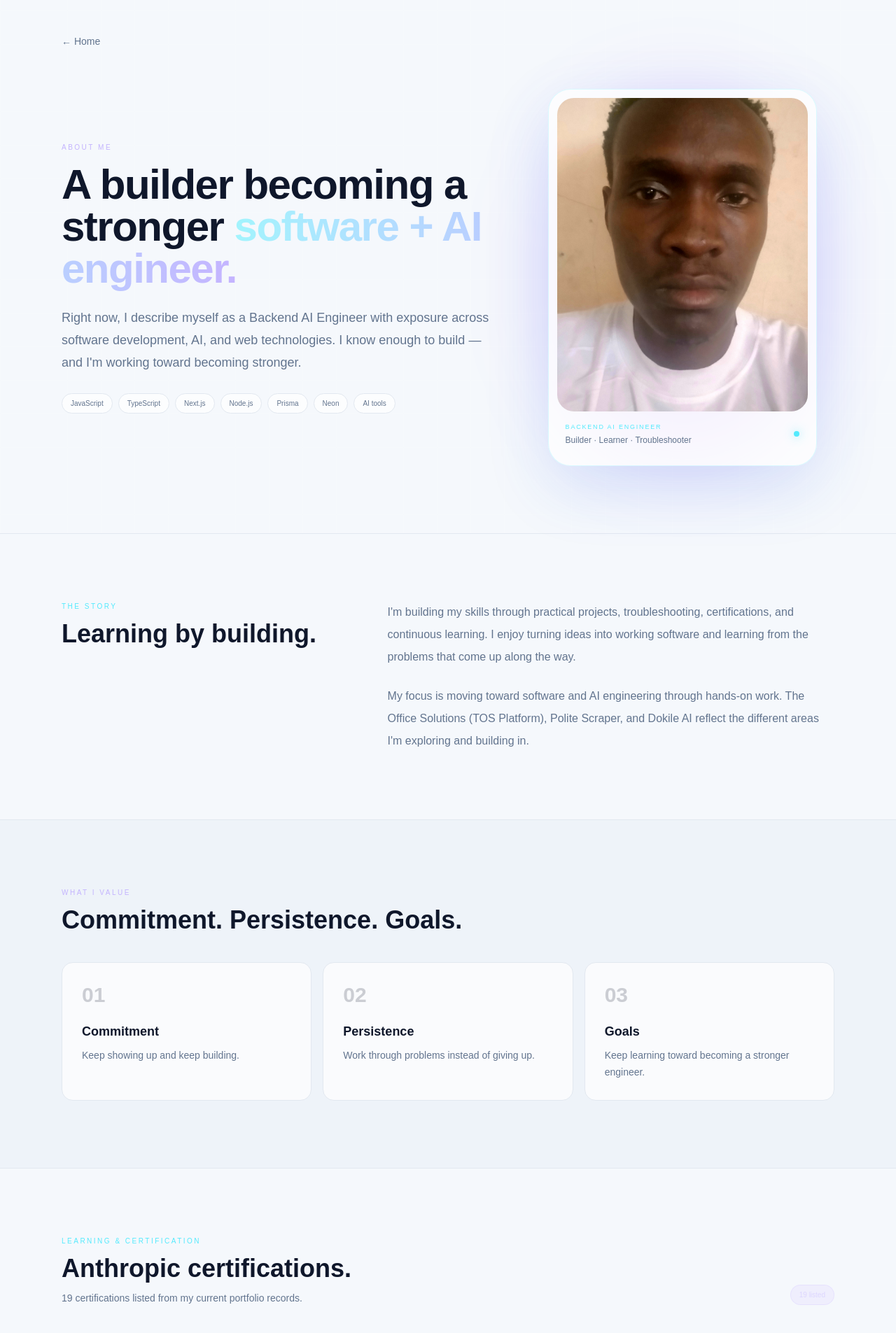
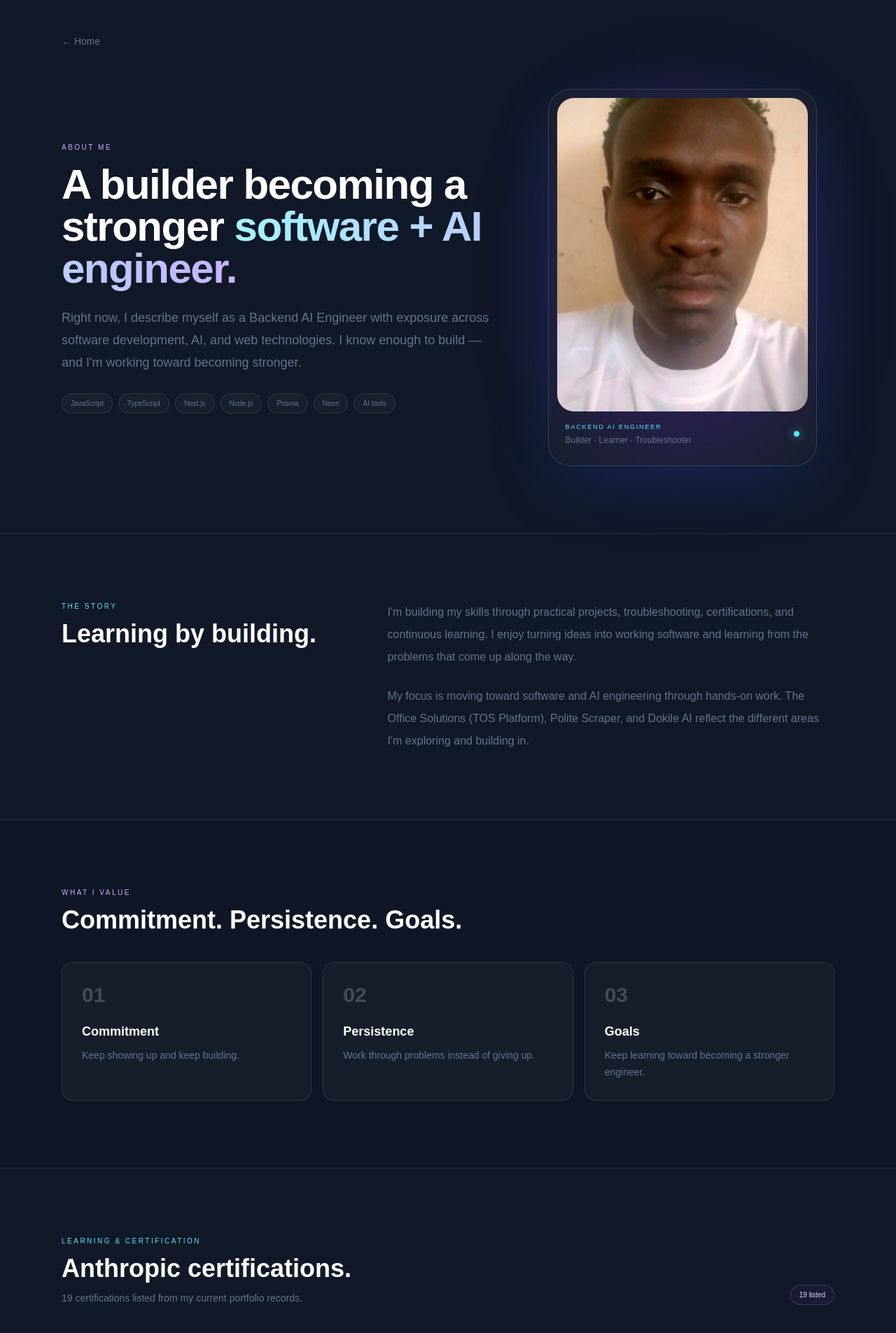
Before and after one commit to Leslei-254/leslei-portfolio, a Next.js app: page /about in a window 1280 px wide. Shown: the part 100-2005 px from the top of the page at 70% size. Built offline with nearby package versions, Linux system fonts and the light colour scheme.

Commit message:
style: balance about page background and contrast

```diff
--- a/app/about/page.tsx
+++ b/app/about/page.tsx
@@ -4,25 +4,25 @@ const certifications = ["AI Fluency: Framework & Foundations","AI Capabilities a
 const skills = ["JavaScript","TypeScript","Next.js","Node.js","Prisma","Neon","AI tools"];
 
 export default function AboutPage() {
-  return <main className="min-h-screen overflow-hidden bg-[#f5f8fc] text-slate-900 selection:bg-violet-500/30">
-    <section className="relative border-b border-slate-200 bg-[radial-gradient(circle_at_80%_20%,rgba(37,99,235,.14),transparent_30%),radial-gradient(circle_at_15%_60%,rgba(124,58,237,.1),transparent_28%), #f5f8fc]">
+  return <main className="min-h-screen overflow-hidden bg-[#111827] text-white selection:bg-violet-500/30">
+    <section className="relative border-b border-white/10 bg-[radial-gradient(circle_at_80%_20%,rgba(37,99,235,.14),transparent_30%),radial-gradient(circle_at_15%_60%,rgba(124,58,237,.1),transparent_28%), #111827]">
       <div className="absolute inset-0 opacity-15" style={{backgroundImage:"linear-gradient(rgba(255,255,255,.05) 1px,transparent 1px),linear-gradient(90deg,rgba(255,255,255,.05) 1px,transparent 1px)",backgroundSize:"48px 48px"}}/>
       <div className="relative mx-auto max-w-6xl px-6 pb-20 pt-16 sm:pb-24 sm:pt-20"><Link href="/" className="text-sm text-slate-500 transition hover:text-cyan-300">← Home</Link>
         <div className="mt-14 grid items-center gap-12 lg:grid-cols-[1fr_.7fr]">
-          <div><p className="text-[10px] font-medium uppercase tracking-[.25em] text-violet-300">About Me</p><h1 className="mt-4 max-w-3xl text-4xl font-semibold tracking-tight sm:text-6xl">A builder becoming a stronger <span className="bg-gradient-to-r from-cyan-200 to-violet-300 bg-clip-text text-transparent">software + AI engineer.</span></h1><p className="mt-6 max-w-2xl text-lg leading-8 text-slate-500">Right now, I describe myself as a Backend AI Engineer with exposure across software development, AI, and web technologies. I know enough to build — and I&apos;m working toward becoming stronger.</p><div className="mt-7 flex flex-wrap gap-2">{skills.map(s=><span key={s} className="rounded-full border border-slate-200 bg-white/70 px-3 py-1.5 text-[10px] text-slate-500">{s}</span>)}</div></div>
-          <div className="relative mx-auto w-full max-w-sm"><div className="absolute inset-6 rounded-full bg-violet-600/20 blur-3xl"/><div className="relative rounded-[2rem] border border-cyan-300/20 bg-white/70 p-3 shadow-[0_30px_90px_rgba(37,99,235,.15)]"><div className="aspect-[4/5] overflow-hidden rounded-[1.5rem] bg-[#e7eef7]"><img src="/leslei-makori.jpg" alt="Leslei Makori" className="h-full w-full object-cover object-center"/></div><div className="flex items-center justify-between px-3 py-4"><div><p className="text-[9px] uppercase tracking-[.2em] text-cyan-300">Backend AI Engineer</p><p className="mt-1 text-xs text-slate-500">Builder · Learner · Troubleshooter</p></div><span className="h-2 w-2 rounded-full bg-cyan-300 shadow-[0_0_14px_rgba(103,232,249,.8)]"/></div></div></div>
+          <div><p className="text-[10px] font-medium uppercase tracking-[.25em] text-violet-300">About Me</p><h1 className="mt-4 max-w-3xl text-4xl font-semibold tracking-tight sm:text-6xl">A builder becoming a stronger <span className="bg-gradient-to-r from-cyan-200 to-violet-300 bg-clip-text text-transparent">software + AI engineer.</span></h1><p className="mt-6 max-w-2xl text-lg leading-8 text-slate-500">Right now, I describe myself as a Backend AI Engineer with exposure across software development, AI, and web technologies. I know enough to build — and I&apos;m working toward becoming stronger.</p><div className="mt-7 flex flex-wrap gap-2">{skills.map(s=><span key={s} className="rounded-full border border-white/10 bg-white/[.03] px-3 py-1.5 text-[10px] text-slate-500">{s}</span>)}</div></div>
+          <div className="relative mx-auto w-full max-w-sm"><div className="absolute inset-6 rounded-full bg-violet-600/20 blur-3xl"/><div className="relative rounded-[2rem] border border-cyan-300/20 bg-white/[.03] p-3 shadow-[0_30px_90px_rgba(37,99,235,.15)]"><div className="aspect-[4/5] overflow-hidden rounded-[1.5rem] bg-[#172235]"><img src="/leslei-makori.jpg" alt="Leslei Makori" className="h-full w-full object-cover object-center"/></div><div className="flex items-center justify-between px-3 py-4"><div><p className="text-[9px] uppercase tracking-[.2em] text-cyan-300">Backend AI Engineer</p><p className="mt-1 text-xs text-slate-500">Builder · Learner · Troubleshooter</p></div><span className="h-2 w-2 rounded-full bg-cyan-300 shadow-[0_0_14px_rgba(103,232,249,.8)]"/></div></div></div>
         </div>
       </div>
     </section>
 
     <section className="mx-auto max-w-6xl px-6 py-20 sm:py-24"><div className="grid gap-10 lg:grid-cols-[.8fr_1.2fr]"><div><p className="text-[10px] uppercase tracking-[.25em] text-cyan-300">The story</p><h2 className="mt-3 text-3xl font-semibold sm:text-4xl">Learning by building.</h2></div><div className="space-y-6 text-slate-500"><p className="leading-8">I&apos;m building my skills through practical projects, troubleshooting, certifications, and continuous learning. I enjoy turning ideas into working software and learning from the problems that come up along the way.</p><p className="leading-8">My focus is moving toward software and AI engineering through hands-on work. The Office Solutions (TOS Platform), Polite Scraper, and Dokile AI reflect the different areas I&apos;m exploring and building in.</p></div></div></section>
 
-    <section className="border-y border-slate-200 bg-[#eef3f9]"><div className="mx-auto max-w-6xl px-6 py-20 sm:py-24"><div className="max-w-2xl"><p className="text-[10px] uppercase tracking-[.25em] text-violet-300">What I value</p><h2 className="mt-3 text-3xl font-semibold sm:text-4xl">Commitment. Persistence. Goals.</h2></div><div className="mt-10 grid gap-4 md:grid-cols-3">{[["01","Commitment","Keep showing up and keep building."],["02","Persistence","Work through problems instead of giving up."],["03","Goals","Keep learning toward becoming a stronger engineer."]].map(([n,t,d])=><div key={n} className="rounded-2xl border border-slate-200 bg-white/70 p-7 transition hover:-translate-y-1 hover:border-violet-400/30"><span className="text-3xl font-semibold text-slate-900/20">{n}</span><h3 className="mt-5 text-lg font-semibold">{t}</h3><p className="mt-2 text-sm leading-6 text-slate-500">{d}</p></div>)}</div></div></section>
+    <section className="border-y border-white/10 bg-[#0f1726]"><div className="mx-auto max-w-6xl px-6 py-20 sm:py-24"><div className="max-w-2xl"><p className="text-[10px] uppercase tracking-[.25em] text-violet-300">What I value</p><h2 className="mt-3 text-3xl font-semibold sm:text-4xl">Commitment. Persistence. Goals.</h2></div><div className="mt-10 grid gap-4 md:grid-cols-3">{[["01","Commitment","Keep showing up and keep building."],["02","Persistence","Work through problems instead of giving up."],["03","Goals","Keep learning toward becoming a stronger engineer."]].map(([n,t,d])=><div key={n} className="rounded-2xl border border-white/10 bg-white/[.03] p-7 transition hover:-translate-y-1 hover:border-violet-400/30"><span className="text-3xl font-semibold text-white/20">{n}</span><h3 className="mt-5 text-lg font-semibold">{t}</h3><p className="mt-2 text-sm leading-6 text-slate-500">{d}</p></div>)}</div></div></section>
 
-    <section className="mx-auto max-w-6xl px-6 py-20 sm:py-24"><div className="flex flex-col gap-5 sm:flex-row sm:items-end sm:justify-between"><div><p className="text-[10px] uppercase tracking-[.25em] text-cyan-300">Learning & certification</p><h2 className="mt-3 text-3xl font-semibold sm:text-4xl">Anthropic certifications.</h2><p className="mt-3 text-sm text-slate-500">19 certifications listed from my current portfolio records.</p></div><span className="w-fit rounded-full border border-violet-300/20 bg-violet-500/[.06] px-3 py-1.5 text-[10px] text-violet-200">19 listed</span></div><div className="mt-10 grid gap-3 sm:grid-cols-2 lg:grid-cols-3">{certifications.map((cert,i)=><div key={cert} className="group rounded-xl border border-slate-200 bg-white/70 px-4 py-4 transition hover:border-cyan-300/20 hover:bg-white/80"><div className="flex gap-3"><span className="font-mono text-[9px] text-violet-400/60">{String(i+1).padStart(2,"0")}</span><span className="text-sm leading-5 text-slate-500 group-hover:text-slate-200">{cert}</span></div></div>)}</div></section>
+    <section className="mx-auto max-w-6xl px-6 py-20 sm:py-24"><div className="flex flex-col gap-5 sm:flex-row sm:items-end sm:justify-between"><div><p className="text-[10px] uppercase tracking-[.25em] text-cyan-300">Learning & certification</p><h2 className="mt-3 text-3xl font-semibold sm:text-4xl">Anthropic certifications.</h2><p className="mt-3 text-sm text-slate-500">19 certifications listed from my current portfolio records.</p></div><span className="w-fit rounded-full border border-violet-300/20 bg-violet-500/[.06] px-3 py-1.5 text-[10px] text-violet-200">19 listed</span></div><div className="mt-10 grid gap-3 sm:grid-cols-2 lg:grid-cols-3">{certifications.map((cert,i)=><div key={cert} className="group rounded-xl border border-white/10 bg-white/[.03] px-4 py-4 transition hover:border-cyan-300/20 hover:bg-white/[.04]"><div className="flex gap-3"><span className="font-mono text-[9px] text-violet-400/60">{String(i+1).padStart(2,"0")}</span><span className="text-sm leading-5 text-slate-500 group-hover:text-slate-200">{cert}</span></div></div>)}</div></section>
 
-    <section className="border-y border-slate-200 bg-[radial-gradient(circle_at_15%_50%,rgba(37,99,235,.1),transparent_30%),radial-gradient(circle_at_85%_50%,rgba(124,58,237,.1),transparent_30%),#eef3f9]"><div className="mx-auto max-w-6xl px-6 py-20 sm:py-24"><div className="grid gap-10 lg:grid-cols-[1fr_auto] lg:items-center"><div><p className="text-[10px] uppercase tracking-[.25em] text-violet-300">Other learning</p><h2 className="mt-3 text-3xl font-semibold">Structured learning + real projects.</h2><p className="mt-4 max-w-2xl leading-7 text-slate-500">I&apos;m also continuing my learning through freeCodeCamp and other technical programs. My approach is to combine structured learning with projects where I have to actually build and troubleshoot.</p></div><div className="rounded-2xl border border-slate-200 bg-white/70 p-6"><p className="text-[9px] uppercase tracking-[.2em] text-slate-500">Approach</p><p className="mt-3 text-lg font-medium">Learn → Build → Troubleshoot → Ship</p></div></div></div></section>
+    <section className="border-y border-white/10 bg-[radial-gradient(circle_at_15%_50%,rgba(37,99,235,.1),transparent_30%),radial-gradient(circle_at_85%_50%,rgba(124,58,237,.1),transparent_30%),#0f1726]"><div className="mx-auto max-w-6xl px-6 py-20 sm:py-24"><div className="grid gap-10 lg:grid-cols-[1fr_auto] lg:items-center"><div><p className="text-[10px] uppercase tracking-[.25em] text-violet-300">Other learning</p><h2 className="mt-3 text-3xl font-semibold">Structured learning + real projects.</h2><p className="mt-4 max-w-2xl leading-7 text-slate-500">I&apos;m also continuing my learning through freeCodeCamp and other technical programs. My approach is to combine structured learning with projects where I have to actually build and troubleshoot.</p></div><div className="rounded-2xl border border-white/10 bg-white/[.03] p-6"><p className="text-[9px] uppercase tracking-[.2em] text-slate-500">Approach</p><p className="mt-3 text-lg font-medium">Learn → Build → Troubleshoot → Ship</p></div></div></div></section>
 
-    <section className="mx-auto max-w-6xl px-6 py-20 sm:py-24"><div className="rounded-3xl border border-slate-200 bg-gradient-to-br from-white/[.04] to-violet-500/[.05] p-8 sm:p-12"><div className="flex flex-col gap-8 sm:flex-row sm:items-center sm:justify-between"><div><p className="text-[10px] uppercase tracking-[.25em] text-cyan-300">Keep building</p><h2 className="mt-3 text-3xl font-semibold sm:text-4xl">I&apos;m building toward what comes next.</h2><p className="mt-3 max-w-2xl text-sm leading-7 text-slate-500">I&apos;m always looking for opportunities to build, learn, and solve real problems.</p></div><div className="flex flex-wrap gap-3"><Link href="/work" className="rounded-full bg-gradient-to-r from-cyan-400 to-violet-500 px-6 py-3 text-sm font-semibold">View My Work</Link><Link href="/contact" className="rounded-full border border-white/15 px-6 py-3 text-sm font-medium text-slate-300">Get In Touch</Link></div></div></div></section>
+    <section className="mx-auto max-w-6xl px-6 py-20 sm:py-24"><div className="rounded-3xl border border-white/10 bg-gradient-to-br from-white/[.04] to-violet-500/[.05] p-8 sm:p-12"><div className="flex flex-col gap-8 sm:flex-row sm:items-center sm:justify-between"><div><p className="text-[10px] uppercase tracking-[.25em] text-cyan-300">Keep building</p><h2 className="mt-3 text-3xl font-semibold sm:text-4xl">I&apos;m building toward what comes next.</h2><p className="mt-3 max-w-2xl text-sm leading-7 text-slate-500">I&apos;m always looking for opportunities to build, learn, and solve real problems.</p></div><div className="flex flex-wrap gap-3"><Link href="/work" className="rounded-full bg-gradient-to-r from-cyan-400 to-violet-500 px-6 py-3 text-sm font-semibold">View My Work</Link><Link href="/contact" className="rounded-full border border-white/15 px-6 py-3 text-sm font-medium text-slate-600">Get In Touch</Link></div></div></div></section>
   </main>;
 }
```
